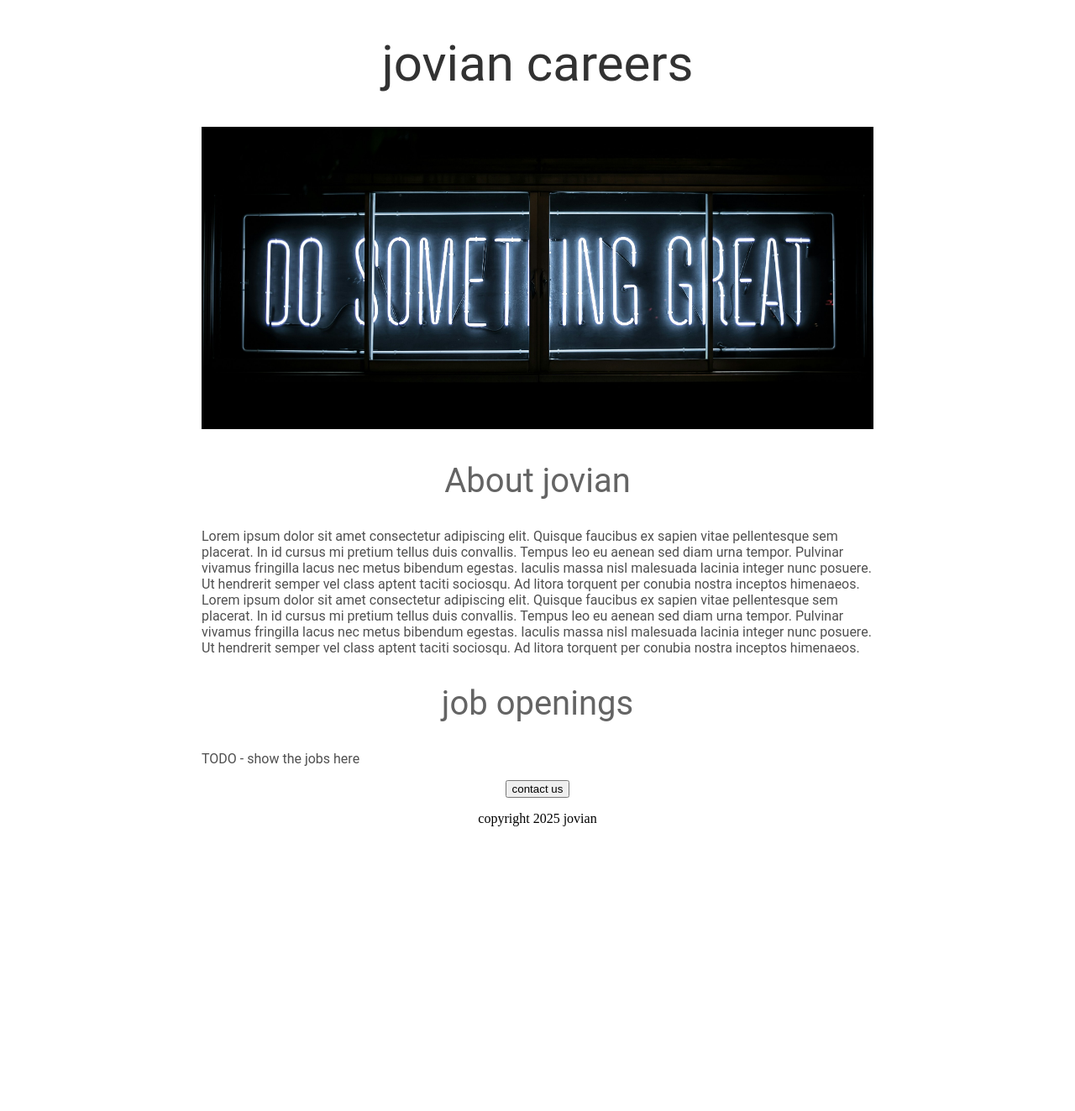
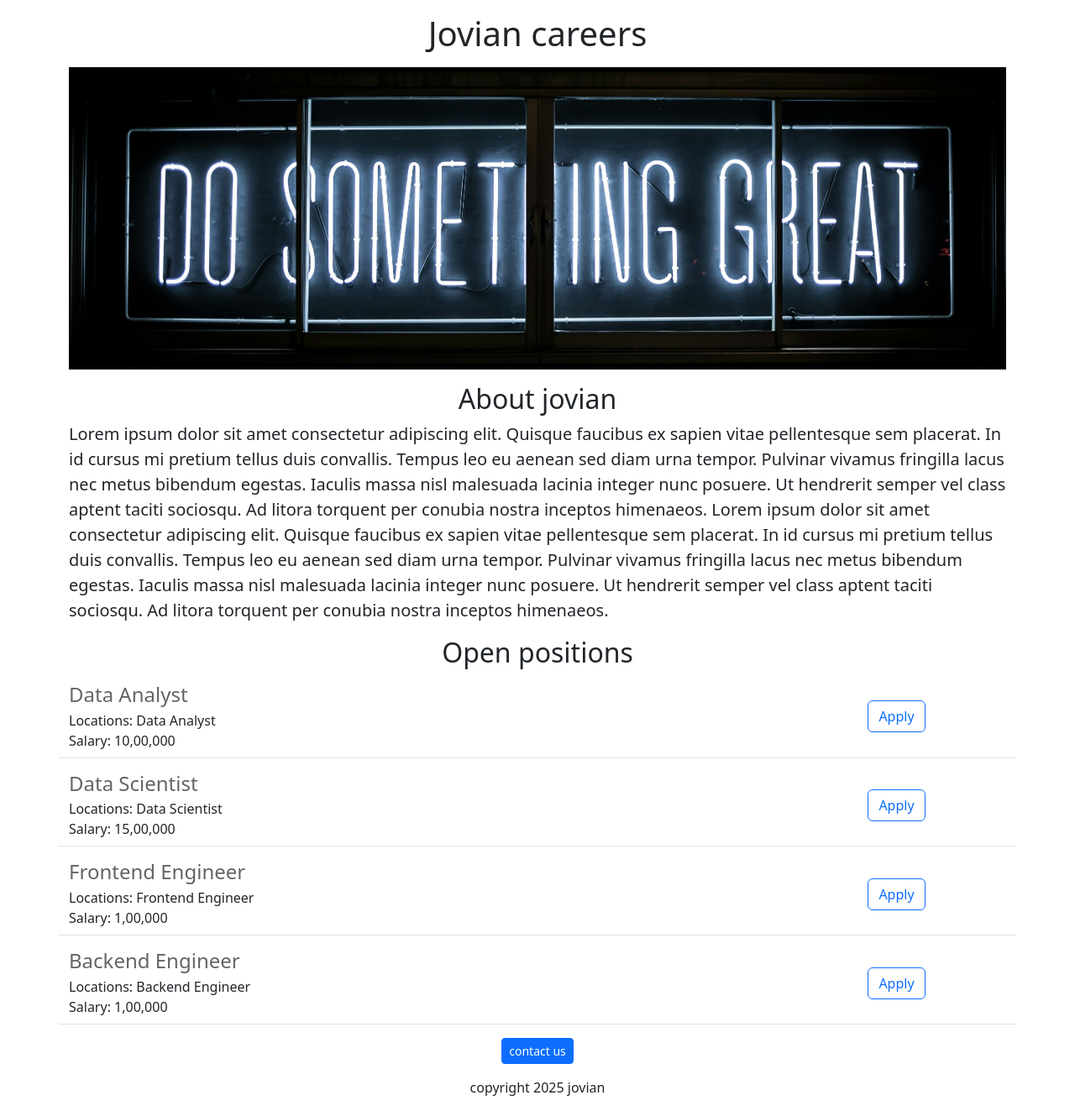
Before and after one commit to raunikarai/jovian_career_website_v2, a Flask app: page / in a window 1280 px wide. Shown: the whole page at 84% size. Before the commit the page ends 984 px from the top, so only its background shows below. Run offline with Flask 3, Linux system fonts and the light colour scheme.

Commit message:
added dynamic data and API route

```diff
--- a/app.py
+++ b/app.py
@@ -1,9 +1,39 @@
-from flask import Flask,render_template #importing Flask class from class library
+from flask import Flask,render_template, jsonify#importing Flask class from class library
 app=Flask(__name__)
+
+JOBS=[{
+    'id':1,
+    'title':'Data Analyst',
+    'Location':'Bengluru,India',
+    'Salary':'10,00,000',
+    },
+{
+    'id':2,
+    'title':'Data Scientist',
+    'Location':'Bengluru,India',
+    'Salary':'15,00,000',
+},
+{
+    'id':3,
+    'title':'Frontend Engineer',
+    'Location':'Delhi,India',
+    'Salary':'1,00,000',
+},
+{
+    'id':4,
+    'title':'Backend Engineer',
+    'Location':'Chennai,India',
+    'Salary':'1,00,000',
+}]
+
 
 @app.route("/")
 def hello_world(): #running this fuction whenver some one open the browser
-    return render_template('home.html')
+    return render_template('home.html',jobs=JOBS, company_name='Jovian')
+
+@app.route("/jobs")
+def list_jobs():
+    return jsonify(JOBS) #my web server is not only returing a HTML page but also returning the information in the for of json
 
 if __name__=="__main__":
     app.run(host="0.0.0.0", debug=True)
--- a/templates/home.html
+++ b/templates/home.html
@@ -1,53 +1,51 @@
 <!DOCTYPE html>
 <html>
+
 <head>
     <title>
         jovian careers
     </title>
+    <meta charset="utf-8">
+    <meta name="viewport" content="width=device-width, initial-scale=1">
+    <link href="https://cdn.jsdelivr.net/npm/bootstrap@5.3.6/dist/css/bootstrap.min.css" rel="stylesheet"
+        integrity="sha384-4Q6Gf2aSP4eDXB8Miphtr37CMZZQ5oXLH2yaXMJ2w8e2ZtHTl7GptT4jmndRuHDT" crossorigin="anonymous">
     <style>
-            h1{
-                font-size: 60px;
-                font-family: roboto;
-                font-weight: normal;
-                color: rgb(50,50,50);
-                text-align: center;
-            }
-            #banner{
+        #banner {
             height: 360px;
             width: 100%;
             object-fit: cover;
         }
-            h2{
-                font-size: 40px;
-                font-family: roboto;
-                font-weight: normal;
-                color: rgb(100,100,100);
-                text-align: center;
-            }
-            .bodytext{
-                font-family: roboto;
-                color: rgb(80,80,80);
-            }
-            #container{
-                max-width: 800px;
-                margin: 0 auto; /*to center something quickly*/
-            }
     </style>
 
 </head>
+
 <body>
-        <div id="container">
-        <h1> jovian careers </h1>
-        <img id="banner" src="http://127.0.0.1:5000/static/banner.jpg" height="320" alt="">
-        <h2>About jovian</h2>
-        <p class="bodytext">Lorem ipsum dolor sit amet consectetur adipiscing elit. Quisque faucibus ex sapien vitae pellentesque sem placerat. In id cursus mi pretium tellus duis convallis. Tempus leo eu aenean sed diam urna tempor. Pulvinar vivamus fringilla lacus nec metus bibendum egestas. Iaculis massa nisl malesuada lacinia integer nunc posuere. Ut hendrerit semper vel class aptent taciti sociosqu. Ad litora torquent per conubia nostra inceptos himenaeos.
-        Lorem ipsum dolor sit amet consectetur adipiscing elit. Quisque faucibus ex sapien vitae pellentesque sem placerat. In id cursus mi pretium tellus duis convallis. Tempus leo eu aenean sed diam urna tempor. Pulvinar vivamus fringilla lacus nec metus bibendum egestas. Iaculis massa nisl malesuada lacinia integer nunc posuere. Ut hendrerit semper vel class aptent taciti sociosqu. Ad litora torquent per conubia nostra inceptos himenaeos.</p>
-        <h2>job openings</h2>
-        <p class="bodytext">TODO - show the jobs here </p>
-        <div style="text-align: center;">
-            <button>contact us </button>
-            <p>copyright 2025 jovian</p>
+    <div class="container">
+        <h1 class="text-center mt-3 mb-3"> {{company_name}} careers </h1>
+        <img class="img-fluid" id="banner" src="http://127.0.0.1:5000/static/banner.jpg" height="320" alt="">
+        <h2 class="text-center mt-3 mb-2">About jovian</h2>
+        <p class="lead">Lorem ipsum dolor sit amet consectetur adipiscing elit. Quisque faucibus ex sapien vitae
+            pellentesque sem
+            placerat. In id cursus mi pretium tellus duis convallis. Tempus leo eu aenean sed diam urna tempor. Pulvinar
+            vivamus fringilla lacus nec metus bibendum egestas. Iaculis massa nisl malesuada lacinia integer nunc
+            posuere. Ut hendrerit semper vel class aptent taciti sociosqu. Ad litora torquent per conubia nostra
+            inceptos himenaeos.
+            Lorem ipsum dolor sit amet consectetur adipiscing elit. Quisque faucibus ex sapien vitae pellentesque sem
+            placerat. In id cursus mi pretium tellus duis convallis. Tempus leo eu aenean sed diam urna tempor. Pulvinar
+            vivamus fringilla lacus nec metus bibendum egestas. Iaculis massa nisl malesuada lacinia integer nunc
+            posuere. Ut hendrerit semper vel class aptent taciti sociosqu. Ad litora torquent per conubia nostra
+            inceptos himenaeos.</p>
+        <h2 class="text-center mt-2 mb-3">Open positions</h2>
+        <div>
+            {% for job in jobs%}
+             {%include 'jobitem.html'%}
+            {% endfor %}
+        </div>
+        <div>
+            <div class="text-center"><button class="btn btn-primary btn-sm mb-3">contact us </button></div>
+            <p class="text-center">copyright 2025 jovian</p>
         </div>
     </div>
 </body>
+
 </html>
--- /dev/null
+++ b/templates/jobitem.html
@@ -0,0 +1,13 @@
+<div class="border-bottom row" style="margin-bottom: 16px; padding-bottom: 8px;">
+    <div class="col-9">
+        <h4 style="color: rgb(100, 100, 100); margin-bottom: 4px;">{{job['title']}}</h4>
+        <div>Locations: {{job['title']}}</div>
+        {% if 'Salary' in job%}
+        <div>Salary: {{job['Salary']}}</div>
+        {% endif %}
+    </div>
+    <div class="col-3 d-flex align-items-center justify-content-center">
+        <button type="button" class="btn btn-outline-primary">Apply</button>
+    </div>
+
+</div>
```
Lines whose indentation alone changed are shown as unchanged.
